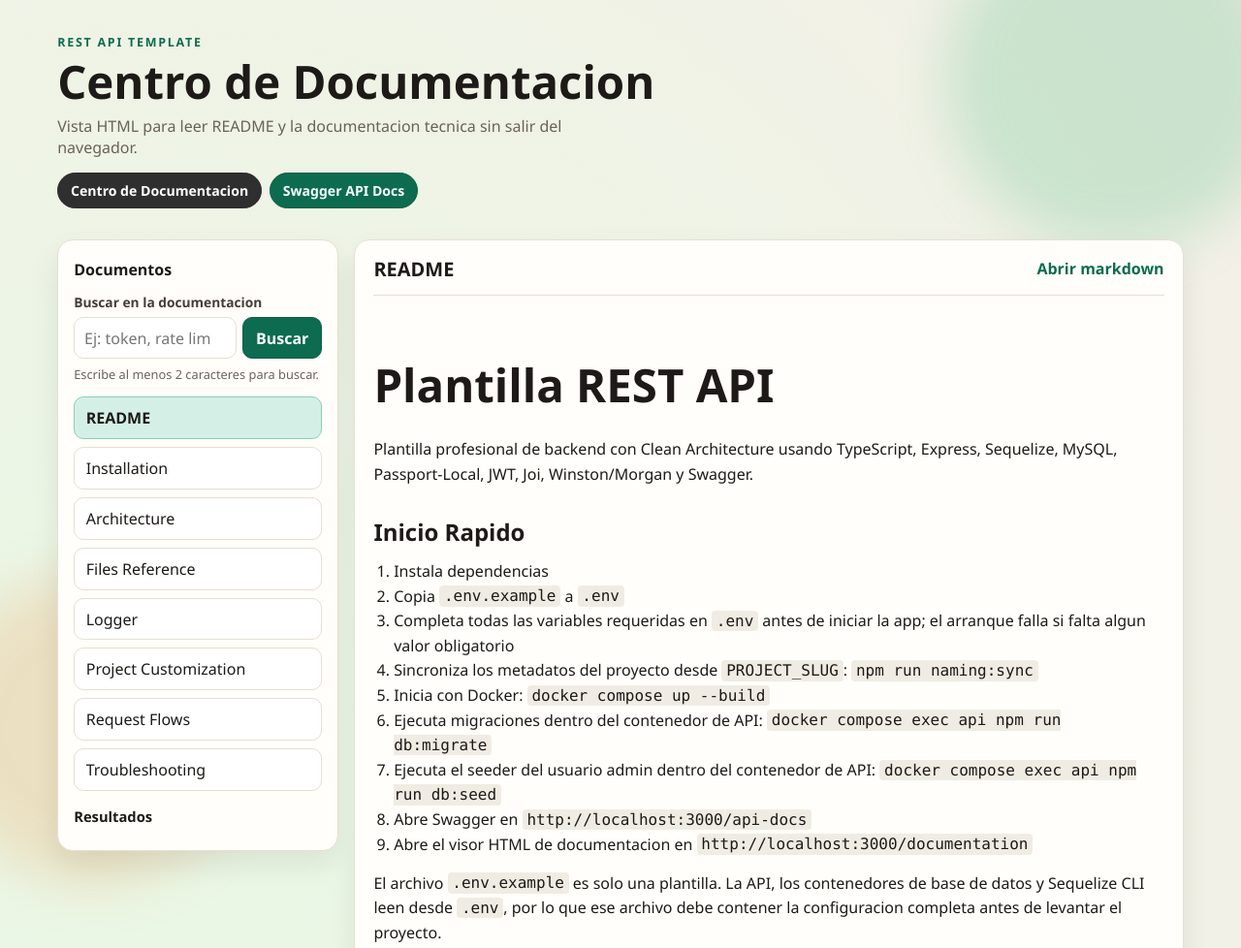
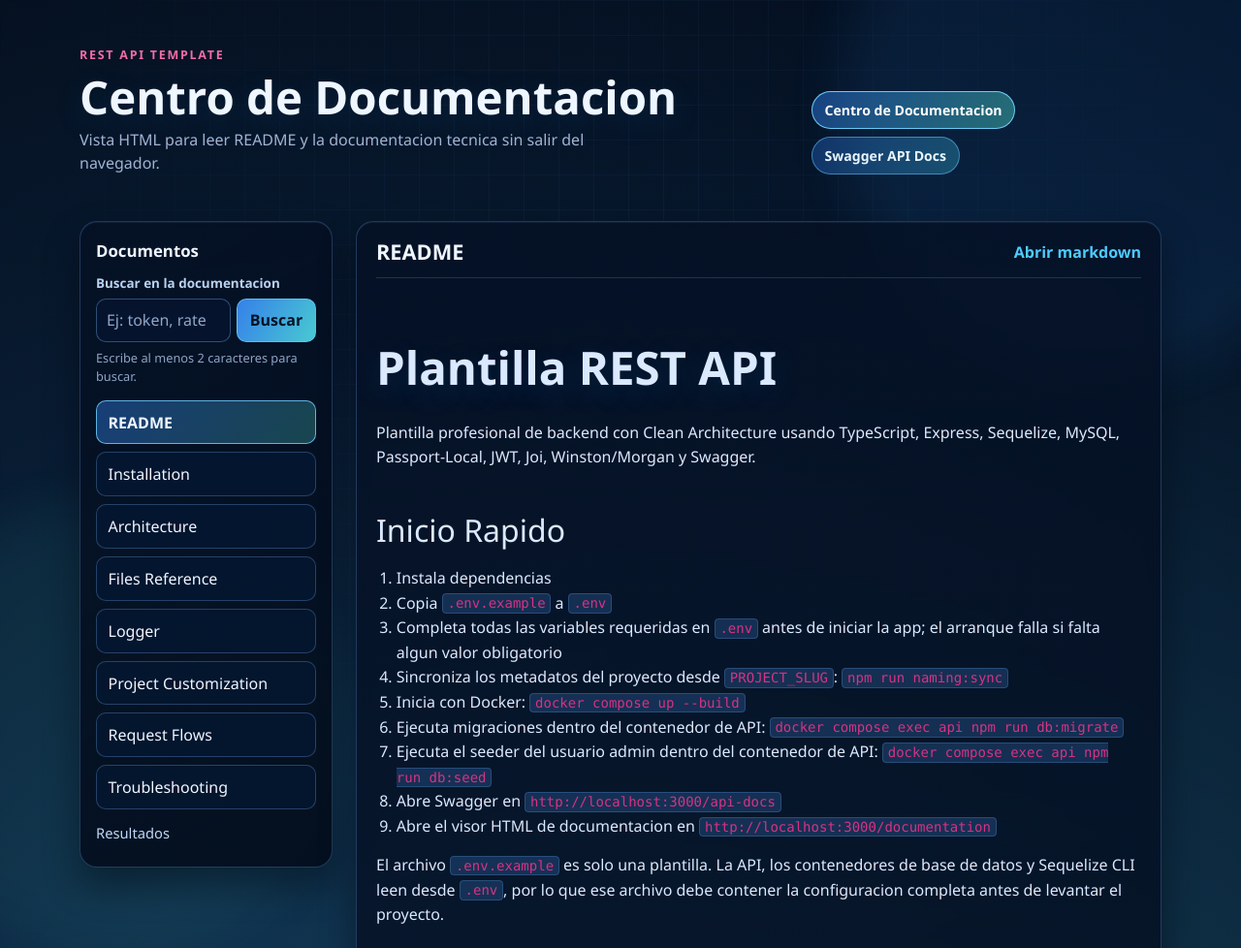
Before and after one commit to BrandonDevU95/rest-api-template, a website: page docs/viewer/index.html in a window 1280 px wide. Shown: the top 978 px of the page at 97% size. Drawn offline with nearby package versions, Linux system fonts and the light colour scheme; files whose address does not match are found by name.

Commit message:
feat: enhance HTML viewer layout and styles for improved user experience

```diff
--- a/docs/viewer/index.html
+++ b/docs/viewer/index.html
@@ -4,29 +4,44 @@
     <meta charset="UTF-8" />
     <meta name="viewport" content="width=device-width, initial-scale=1.0" />
     <title>Centro de Documentacion</title>
+    <link
+      href="https://cdn.jsdelivr.net/npm/bootstrap@5.3.3/dist/css/bootstrap.min.css"
+      rel="stylesheet"
+      integrity="sha384-QWTKZyjpPEjISv5WaRU9OFeRpok6YctnYmDr5pNlyT2bRjXh0JMhjY6hW+ALEwIH"
+      crossorigin="anonymous"
+    />
     <link rel="stylesheet" href="./styles.css" />
   </head>
   <body>
     <div class="bg-shape bg-shape-a" aria-hidden="true"></div>
     <div class="bg-shape bg-shape-b" aria-hidden="true"></div>
+    <div class="bg-grid" aria-hidden="true"></div>
 
-    <header class="hero">
-      <p class="eyebrow">REST API TEMPLATE</p>
-      <h1>Centro de Documentacion</h1>
-      <p class="subtitle">
+    <header class="hero container-xl py-4 py-lg-5 position-relative">
+      <div class="row g-3 align-items-end">
+        <div class="col-lg-8">
+          <p class="eyebrow mb-2">REST API TEMPLATE</p>
+          <h1 class="mb-2">Centro de Documentacion</h1>
+          <p class="subtitle mb-0">
             Vista HTML para leer README y la documentacion tecnica sin salir del navegador.
           </p>
+        </div>
+        <div class="col-lg-4 d-flex justify-content-lg-end">
           <nav class="hero-actions" aria-label="Navegacion de documentacion">
             <a class="action-link is-active" href="/documentation" aria-current="page"
               >Centro de Documentacion</a
             >
             <a class="action-link" href="/api-docs">Swagger API Docs</a>
           </nav>
+        </div>
+      </div>
     </header>
 
-    <main class="layout">
-      <aside class="sidebar">
-        <h2>Documentos</h2>
+    <main class="container-xl pb-4 pb-lg-5 position-relative">
+      <div class="row g-3 g-lg-4">
+        <aside class="col-12 col-lg-4 col-xl-3">
+          <div class="sidebar card-glass">
+            <h2 class="sidebar-title">Documentos</h2>
             <form id="search-form" class="search-form" role="search">
               <label for="search-input">Buscar en la documentacion</label>
               <div class="search-controls">
@@ -39,7 +54,9 @@
                 />
                 <button type="submit">Buscar</button>
               </div>
-          <p id="search-status" class="search-status">Escribe al menos 2 caracteres para buscar.</p>
+              <p id="search-status" class="search-status">
+                Escribe al menos 2 caracteres para buscar.
+              </p>
             </form>
             <nav>
               <ul id="doc-list"></ul>
@@ -48,17 +65,26 @@
               <h3>Resultados</h3>
               <ul id="search-results" class="search-results"></ul>
             </section>
+          </div>
         </aside>
 
-      <section class="content" aria-live="polite">
+        <section class="col-12 col-lg-8 col-xl-9" aria-live="polite">
+          <div class="content card-glass">
             <div class="content-header">
               <h2 id="doc-title">Selecciona un documento</h2>
               <a id="raw-link" href="#" target="_blank" rel="noopener noreferrer">Abrir markdown</a>
             </div>
             <article id="doc-content" class="markdown-body"></article>
+          </div>
         </section>
+      </div>
     </main>
 
+    <script
+      src="https://cdn.jsdelivr.net/npm/bootstrap@5.3.3/dist/js/bootstrap.bundle.min.js"
+      integrity="sha384-YvpcrYf0tY3lHB60NNkmXc5s9fDVZLESaAA55NDzOxhy9GkcIdslK1eN7N6jIeHz"
+      crossorigin="anonymous"
+    ></script>
     <script src="./app.js" defer></script>
   </body>
 </html>
--- a/docs/viewer/styles.css
+++ b/docs/viewer/styles.css
@@ -1,13 +1,16 @@
 :root {
-  --bg: #f4efe7;
-  --surface: #fffef9;
-  --ink: #1d1a17;
-  --muted: #6b625a;
-  --accent: #0d6b50;
-  --accent-soft: #d4f0e6;
-  --border: #e7dfd2;
-  --code-bg: #1f1f1f;
-  --code-ink: #f3f3f3;
+  --bg-a: #020916;
+  --bg-b: #051733;
+  --bg-c: #0a2447;
+  --surface: rgba(5, 16, 36, 0.78);
+  --surface-strong: rgba(3, 11, 25, 0.88);
+  --ink: #eef6ff;
+  --muted: #9fb4d4;
+  --accent: #4ecbff;
+  --accent-2: #5be9d0;
+  --border: rgba(107, 161, 233, 0.28);
+  --code-bg: rgba(3, 8, 20, 0.86);
+  --code-ink: #d7e9ff;
 }
 
 * {
@@ -15,13 +18,26 @@
 }
 
 body {
-  margin: 0;
   min-height: 100vh;
   font-family: 'Segoe UI', 'Trebuchet MS', sans-serif;
   color: var(--ink);
   background:
-    radial-gradient(circle at 12% 15%, #e9f8e5 0%, transparent 30%),
-    radial-gradient(circle at 85% 80%, #f9e1bf 0%, transparent 35%), var(--bg);
+    radial-gradient(circle at 24% 20%, rgba(60, 172, 255, 0.19) 0%, transparent 34%),
+    radial-gradient(circle at 78% 28%, rgba(84, 255, 225, 0.15) 0%, transparent 33%),
+    linear-gradient(160deg, var(--bg-a) 0%, var(--bg-b) 45%, var(--bg-c) 100%);
+  position: relative;
+}
+
+.bg-grid {
+  position: fixed;
+  inset: 0;
+  z-index: 0;
+  pointer-events: none;
+  background-image:
+    linear-gradient(rgba(96, 141, 214, 0.07) 1px, transparent 1px),
+    linear-gradient(90deg, rgba(96, 141, 214, 0.07) 1px, transparent 1px);
+  background-size: 36px 36px;
+  mask-image: radial-gradient(circle at 50% 32%, black, transparent 84%);
 }
 
 .bg-shape {
@@ -34,56 +50,48 @@ body {
 }
 
 .bg-shape-a {
-  width: 22rem;
-  height: 22rem;
-  background: #3fb778;
-  top: -6rem;
-  right: -3rem;
+  width: 34rem;
+  height: 34rem;
+  background: rgba(50, 148, 255, 0.45);
+  top: -10rem;
+  right: -8rem;
 }
 
 .bg-shape-b {
-  width: 20rem;
-  height: 20rem;
-  background: #ef9247;
-  bottom: -7rem;
-  left: -4rem;
-}
-
-.hero,
-.layout {
-  position: relative;
-  z-index: 1;
+  width: 30rem;
+  height: 30rem;
+  background: rgba(88, 255, 229, 0.27);
+  bottom: -12rem;
+  left: -8rem;
 }
 
 .hero {
-  max-width: 1200px;
-  margin: 0 auto;
-  padding: 2.2rem 1.2rem 1.2rem;
+  z-index: 2;
 }
 
 .eyebrow {
-  margin: 0;
   letter-spacing: 0.14em;
   font-weight: 700;
   font-size: 0.78rem;
-  color: var(--accent);
+  color: #f26da6;
+  text-transform: uppercase;
 }
 
 h1 {
-  margin: 0.45rem 0 0;
   font-size: clamp(1.8rem, 3.7vw, 3rem);
   line-height: 1.05;
+  font-weight: 800;
+  text-shadow: 0 8px 30px rgba(26, 114, 197, 0.2);
 }
 
 .subtitle {
-  margin: 0.65rem 0 0;
   max-width: 64ch;
   color: var(--muted);
 }
 
 .hero-actions {
-  margin-top: 0.9rem;
-  display: inline-flex;
+  display: flex;
+  flex-wrap: wrap;
   align-items: center;
   gap: 0.5rem;
 }
@@ -95,50 +103,53 @@ h1 {
   min-height: 34px;
   padding: 0.5rem 0.8rem;
   border-radius: 999px;
-  border: 1px solid #0f5f47;
-  background: #0d6b50;
-  color: #f6fffb;
+  border: 1px solid rgba(104, 202, 255, 0.5);
+  background: linear-gradient(120deg, rgba(48, 124, 255, 0.3), rgba(72, 222, 255, 0.26));
+  color: #eaf6ff;
   text-decoration: none;
   font-size: 0.88rem;
   font-weight: 700;
+  backdrop-filter: blur(8px);
+  transition:
+    border-color 140ms ease,
+    background-color 140ms ease,
+    transform 140ms ease;
 }
 
 .action-link:hover {
-  background: #0b5f47;
+  border-color: rgba(133, 228, 255, 0.85);
+  transform: translateY(-1px);
 }
 
 .action-link.is-active {
-  border-color: #2d2d2d;
-  background: #2f2f2f;
+  border-color: rgba(114, 213, 255, 0.92);
+  background: linear-gradient(120deg, rgba(52, 130, 255, 0.42), rgba(88, 242, 216, 0.38));
   color: #ffffff;
   pointer-events: none;
 }
 
-.layout {
-  max-width: 1200px;
-  margin: 0 auto;
-  display: grid;
-  grid-template-columns: 290px 1fr;
-  gap: 1rem;
-  padding: 0.8rem 1.2rem 2rem;
+.card-glass {
+  background: linear-gradient(150deg, var(--surface) 0%, var(--surface-strong) 100%);
+  border: 1px solid var(--border);
+  border-radius: 18px;
+  box-shadow:
+    0 18px 36px rgba(2, 7, 18, 0.45),
+    inset 0 1px 0 rgba(153, 214, 255, 0.08);
+  backdrop-filter: blur(8px);
 }
 
-.sidebar,
 .content {
-  background: color-mix(in srgb, var(--surface) 88%, white 12%);
-  border: 1px solid var(--border);
-  border-radius: 16px;
-  box-shadow: 0 14px 30px rgba(22, 16, 7, 0.08);
+  padding: 1.1rem 1.25rem;
 }
 
 .sidebar {
   padding: 1rem;
-  height: fit-content;
 }
 
-.sidebar h2 {
+.sidebar-title {
   margin: 0.2rem 0 0.8rem;
-  font-size: 1rem;
+  font-size: 1.05rem;
+  font-weight: 700;
 }
 
 .search-form {
@@ -147,9 +158,9 @@ h1 {
 
 .search-form label {
   display: block;
-  font-size: 0.86rem;
+  font-size: 0.84rem;
   font-weight: 600;
-  color: #433d37;
+  color: #bad2ef;
   margin-bottom: 0.4rem;
 }
 
@@ -162,33 +173,37 @@ h1 {
 
 .search-controls input {
   min-width: 0;
-  border: 1px solid var(--border);
-  background: #fff;
+  border: 1px solid rgba(103, 162, 227, 0.42);
+  background: rgba(6, 22, 48, 0.85);
   color: var(--ink);
   border-radius: 10px;
   padding: 0.58rem 0.62rem;
   font: inherit;
 }
 
+.search-controls input::placeholder {
+  color: #8fa7c9;
+}
+
 .search-controls button {
-  border: 1px solid #0f5f47;
-  background: #0d6b50;
-  color: #f7fff9;
+  border: 1px solid rgba(102, 203, 255, 0.72);
+  background: linear-gradient(120deg, rgba(59, 141, 255, 0.9), rgba(83, 228, 234, 0.88));
+  color: #041326;
   border-radius: 10px;
   padding: 0.58rem 0.8rem;
   font: inherit;
-  font-weight: 600;
+  font-weight: 700;
   cursor: pointer;
 }
 
 .search-controls button:hover {
-  background: #0b5f47;
+  filter: brightness(1.08);
 }
 
 .search-status {
   margin: 0.45rem 0 0;
   font-size: 0.8rem;
-  color: var(--muted);
+  color: #8ea5c6;
 }
 
 #doc-list {
@@ -202,8 +217,8 @@ h1 {
 #doc-list button {
   width: 100%;
   text-align: left;
-  border: 1px solid var(--border);
-  background: #fff;
+  border: 1px solid rgba(103, 162, 227, 0.32);
+  background: rgba(6, 23, 50, 0.8);
   color: var(--ink);
   border-radius: 10px;
   padding: 0.62rem 0.72rem;
@@ -217,13 +232,13 @@ h1 {
 
 #doc-list button:hover {
   transform: translateX(2px);
-  background: #fbf7ef;
-  border-color: #d7c9b5;
+  background: rgba(13, 40, 82, 0.9);
+  border-color: rgba(108, 187, 255, 0.64);
 }
 
 #doc-list button.active {
-  background: var(--accent-soft);
-  border-color: #8bcfb5;
+  background: linear-gradient(120deg, rgba(56, 139, 255, 0.38), rgba(88, 239, 222, 0.24));
+  border-color: rgba(108, 198, 255, 0.86);
   font-weight: 700;
 }
 
@@ -234,6 +249,7 @@ h1 {
 .search-results-wrap h3 {
   margin: 0;
   font-size: 0.92rem;
+  color: #bfd9fb;
 }
 
 .search-results {
@@ -249,8 +265,8 @@ h1 {
 .search-results button {
   width: 100%;
   text-align: left;
-  border: 1px solid var(--border);
-  background: #fff;
+  border: 1px solid rgba(103, 162, 227, 0.32);
+  background: rgba(8, 24, 52, 0.8);
   color: var(--ink);
   border-radius: 10px;
   padding: 0.52rem 0.62rem;
@@ -259,26 +275,22 @@ h1 {
 }
 
 .search-results button:hover {
-  border-color: #c9b59a;
-  background: #fdf8ee;
+  border-color: rgba(108, 187, 255, 0.64);
+  background: rgba(13, 40, 82, 0.9);
 }
 
 .search-results .result-doc {
   display: block;
   font-size: 0.8rem;
   font-weight: 700;
-  color: #675b4f;
+  color: #c8e2ff;
 }
 
 .search-results .result-snippet {
   display: block;
   font-size: 0.84rem;
-  color: #2d2722;
+  color: #8fa7c9;
   margin-top: 0.15rem;
-}
-
-.content {
-  padding: 1rem 1.2rem;
 }
 
 .content-header {
@@ -286,19 +298,20 @@ h1 {
   align-items: center;
   justify-content: space-between;
   gap: 1rem;
-  border-bottom: 1px solid var(--border);
+  border-bottom: 1px solid rgba(95, 152, 219, 0.26);
   padding-bottom: 0.8rem;
 }
 
 .content-header h2 {
   margin: 0;
-  font-size: 1.25rem;
+  font-size: 1.36rem;
+  font-weight: 700;
 }
 
 .content-header a {
   color: var(--accent);
   text-decoration: none;
-  font-weight: 600;
+  font-weight: 700;
 }
 
 .content-header a:hover {
@@ -310,6 +323,7 @@ h1 {
   line-height: 1.6;
   overflow-wrap: anywhere;
   animation: fade-in 220ms ease-out;
+  color: #dbe9ff;
 }
 
 .markdown-body h1,
@@ -335,7 +349,8 @@ h1 {
 
 .markdown-body code {
   font-family: 'Consolas', 'Courier New', monospace;
-  background: #f0ece4;
+  background: rgba(80, 155, 255, 0.2);
+  border: 1px solid rgba(105, 171, 242, 0.24);
   border-radius: 4px;
   padding: 0.08rem 0.3rem;
 }
@@ -343,7 +358,8 @@ h1 {
 .markdown-body pre {
   background: var(--code-bg);
   color: var(--code-ink);
-  border-radius: 10px;
+  border-radius: 12px;
+  border: 1px solid rgba(103, 162, 227, 0.28);
   padding: 0.8rem;
   overflow: auto;
 }
@@ -357,9 +373,9 @@ h1 {
 .markdown-body blockquote {
   margin: 0.9em 0;
   padding: 0.2rem 0.9rem;
-  border-left: 4px solid #cab79d;
-  color: #4f463d;
-  background: #faf4e8;
+  border-left: 4px solid rgba(95, 196, 255, 0.8);
+  color: #cfe6ff;
+  background: rgba(11, 35, 76, 0.46);
 }
 
 .markdown-body table {
@@ -371,26 +387,26 @@ h1 {
 
 .markdown-body th,
 .markdown-body td {
-  border: 1px solid var(--border);
+  border: 1px solid rgba(101, 158, 221, 0.34);
   text-align: left;
   padding: 0.5rem 0.6rem;
 }
 
 .markdown-body th {
-  background: #f9f3e8;
+  background: rgba(14, 41, 86, 0.76);
 }
 
 .error {
-  color: #8f2818;
-  background: #fce9e4;
-  border: 1px solid #f3b9ac;
+  color: #ffd4d4;
+  background: rgba(130, 24, 45, 0.45);
+  border: 1px solid rgba(255, 133, 160, 0.6);
   padding: 0.7rem;
   border-radius: 8px;
 }
 
 mark.search-hit {
-  background: #ffe89a;
-  color: #2d2312;
+  background: rgba(95, 234, 255, 0.42);
+  color: #ffffff;
   border-radius: 3px;
   padding: 0 0.08rem;
 }
@@ -407,8 +423,22 @@ mark.search-hit {
 }
 
 @media (max-width: 900px) {
-  .layout {
+  .hero-actions {
+    width: 100%;
+  }
+
+  .action-link {
+    flex: 1;
+  }
+}
+
+@media (max-width: 576px) {
+  .search-controls {
     grid-template-columns: 1fr;
+  }
+
+  .search-controls button {
+    width: 100%;
   }
 
   .content-header {
```
Lines whose indentation alone changed are shown as unchanged.
